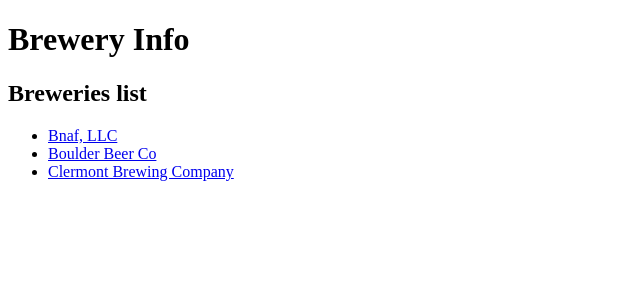
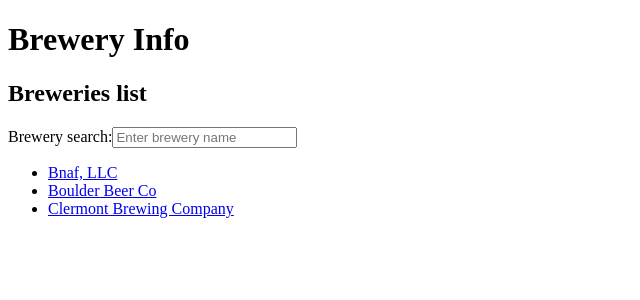
Before and after one commit to LxndrOghma/brewery, an Angular app in the folder brewery-info/: page /breweries in a window 1280 px wide. Shown: the top 300 px of the page, without its empty margins (0-640 px from the left). Built offline with nearby package versions, Linux system fonts and the light colour scheme.

Commit message:
Add brewery search input

```diff
--- a/brewery-info/src/app/breweries/breweries.component.html
+++ b/brewery-info/src/app/breweries/breweries.component.html
@@ -1,4 +1,8 @@
 <h2>Breweries list</h2>
+<div>
+  <label for="brewery-search">Brewery search:</label>
+  <input id="brewery-search" placeholder="Enter brewery name">
+</div>
 <ul>
   <li *ngFor="let brewery of breweries">
     <a routerLink="/detail/{{brewery.id}}">
```
